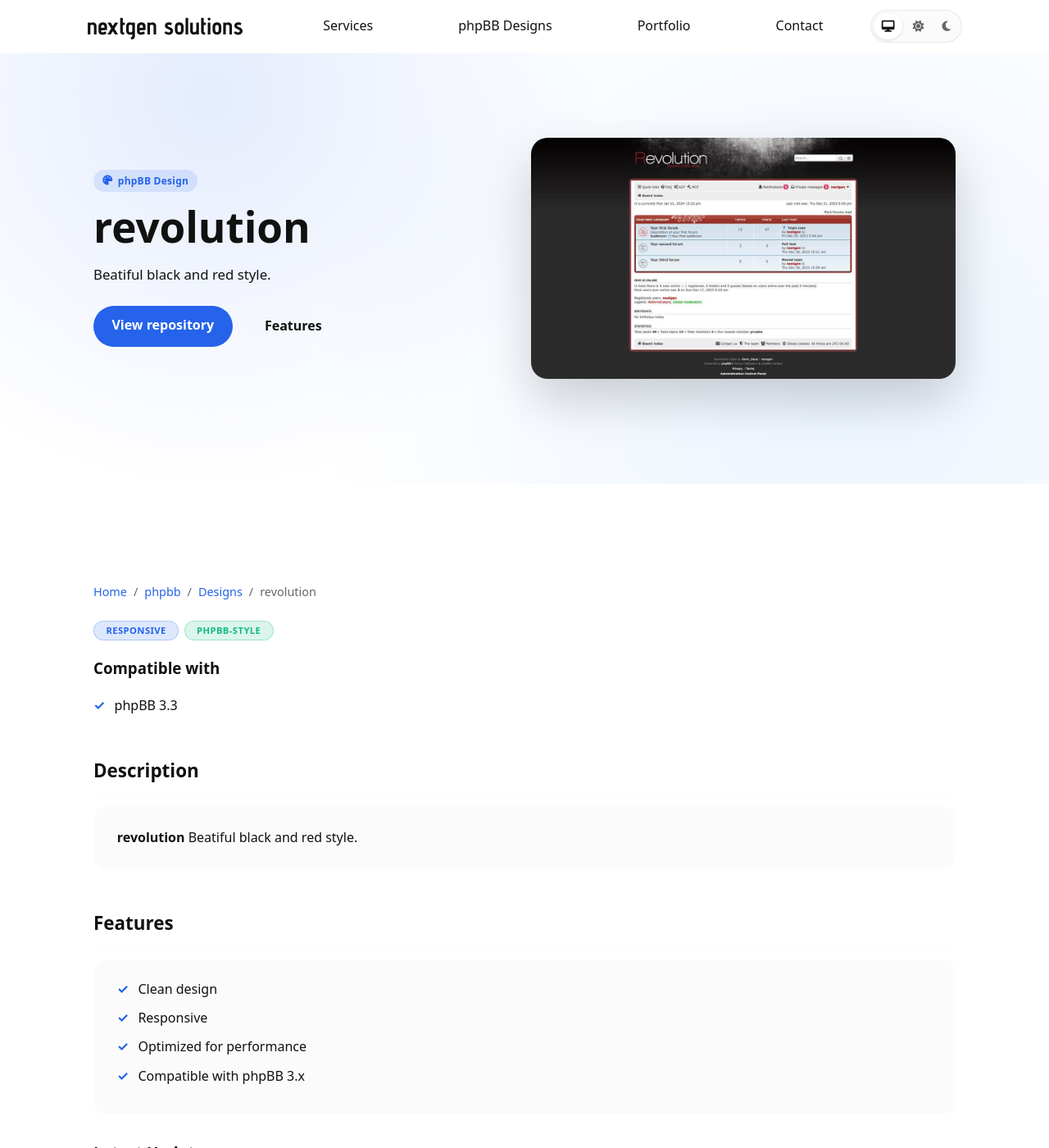
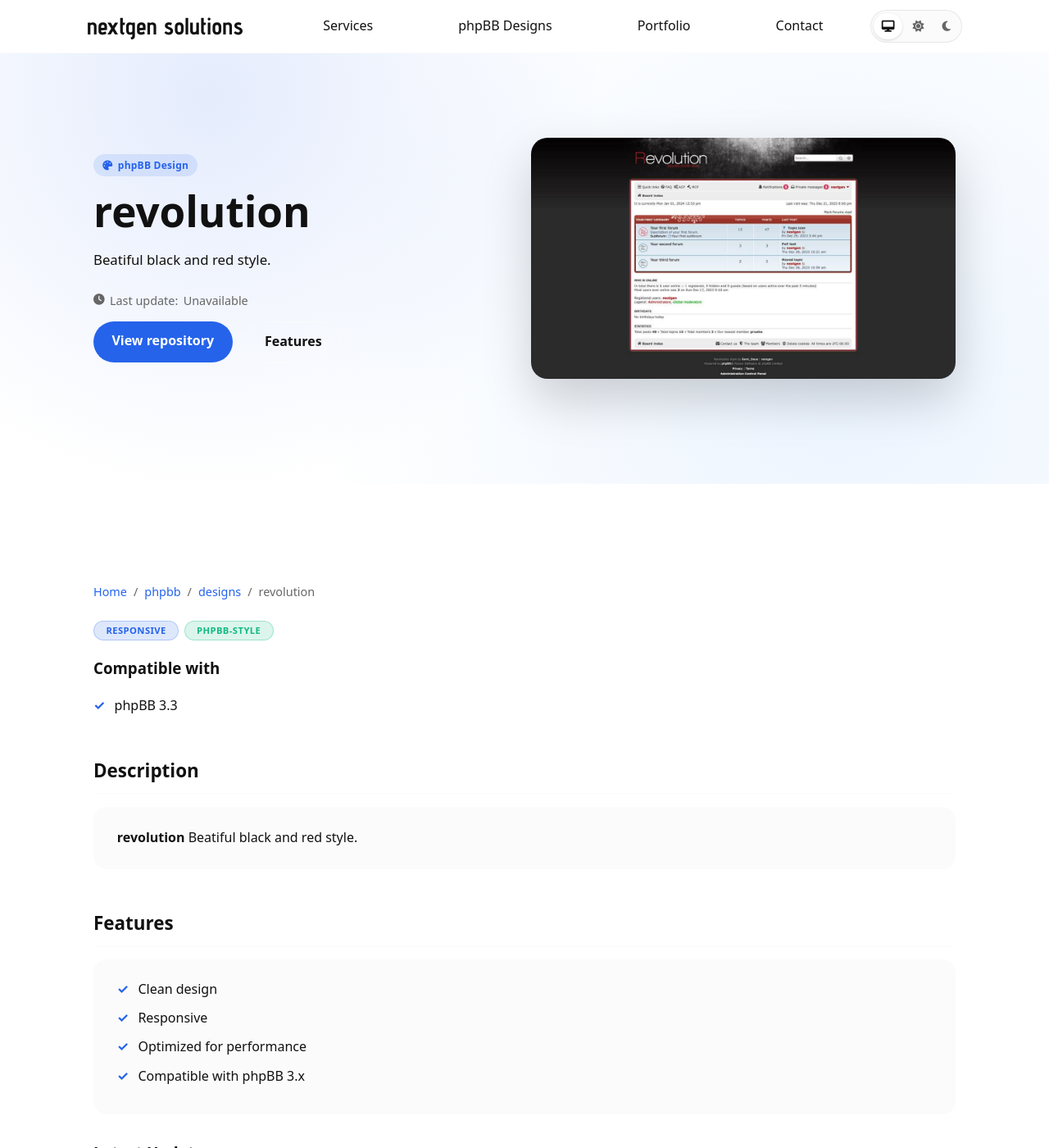
Before and after one commit to nextgen-solutions-gt/nextgen-solutions-gt.github.io, a Jekyll site: the page built from _designs/revolution.md, in a window 1280 px wide and 1400 px high. Shown: the whole window at 82% size. Built offline with Jekyll 4.4.1, drawn with Linux system fonts in a browser that asks for light colours.

Commit message:
Add last commit in hero

```diff
--- a/_includes/breadcrumbs.html
+++ b/_includes/breadcrumbs.html
@@ -12,11 +12,11 @@
 
     <!-- Nivel por layout -->
     {% if page.layout == "design" %}
-      <li><a href="{{ '/designs/' | relative_url }}">Designs</a></li>
+      <li><a href="{{ '/designs/' | relative_url }}">designs</a></li>
     {% elsif page.layout == "portfolio" %}
-      <li><a href="{{ '/portfolio/' | relative_url }}">Portfolio</a></li>
+      <li><a href="{{ '/portfolio/' | relative_url }}">portfolio</a></li>
     {% elsif page.layout == "blog" %}
-      <li><a href="{{ '/blog/' | relative_url }}">Blog</a></li>
+      <li><a href="{{ '/blog/' | relative_url }}">blog</a></li>
     {% endif %}
 
     <!-- Página actual -->
--- a/_includes/hero-design.html
+++ b/_includes/hero-design.html
@@ -11,7 +11,10 @@
       <p class="hero-text">
         {{ page.description }}
       </p>
-
+	  <p class="last-update" data-repo="{{ page.repo }}">
+		<i class="fa-solid fa-clock"></i>
+		Last update: <span>Loading…</span>
+	  </p>
       <div class="design-actions">
         <!-- Construir URL completa de GitHub -->
         <a href="https://github.com/{{ page.repo }}" class="btn primary" target="_blank">
--- a/assets/css/style.css
+++ b/assets/css/style.css
@@ -1135,3 +1135,16 @@
   text-decoration: none;
   color: inherit;
 }
+
+.last-update {
+  margin-top: 0.75rem;
+  font-size: 0.9rem;
+  color: var(--muted);
+  display: flex;
+  align-items: center;
+  gap: 0.4rem;
+}
+
+.last-update i {
+  font-size: 0.85rem;
+}
--- a/assets/js/main.js
+++ b/assets/js/main.js
@@ -131,3 +131,31 @@
       });
   });
 });
+
+document.addEventListener("DOMContentLoaded", () => {
+  document.querySelectorAll(".last-update").forEach(el => {
+    const repo = el.dataset.repo;
+    const span = el.querySelector("span");
+
+    if (!repo || !span) return;
+
+    fetch(`https://api.github.com/repos/${repo}/commits?per_page=1`)
+      .then(r => r.json())
+      .then(data => {
+        if (!Array.isArray(data) || !data[0]) return;
+
+        const date = new Date(
+          data[0].commit.author.date
+        ).toLocaleDateString(undefined, {
+          year: "numeric",
+          month: "long",
+          day: "numeric"
+        });
+
+        span.textContent = date;
+      })
+      .catch(() => {
+        span.textContent = "Unavailable";
+      });
+  });
+});
```
